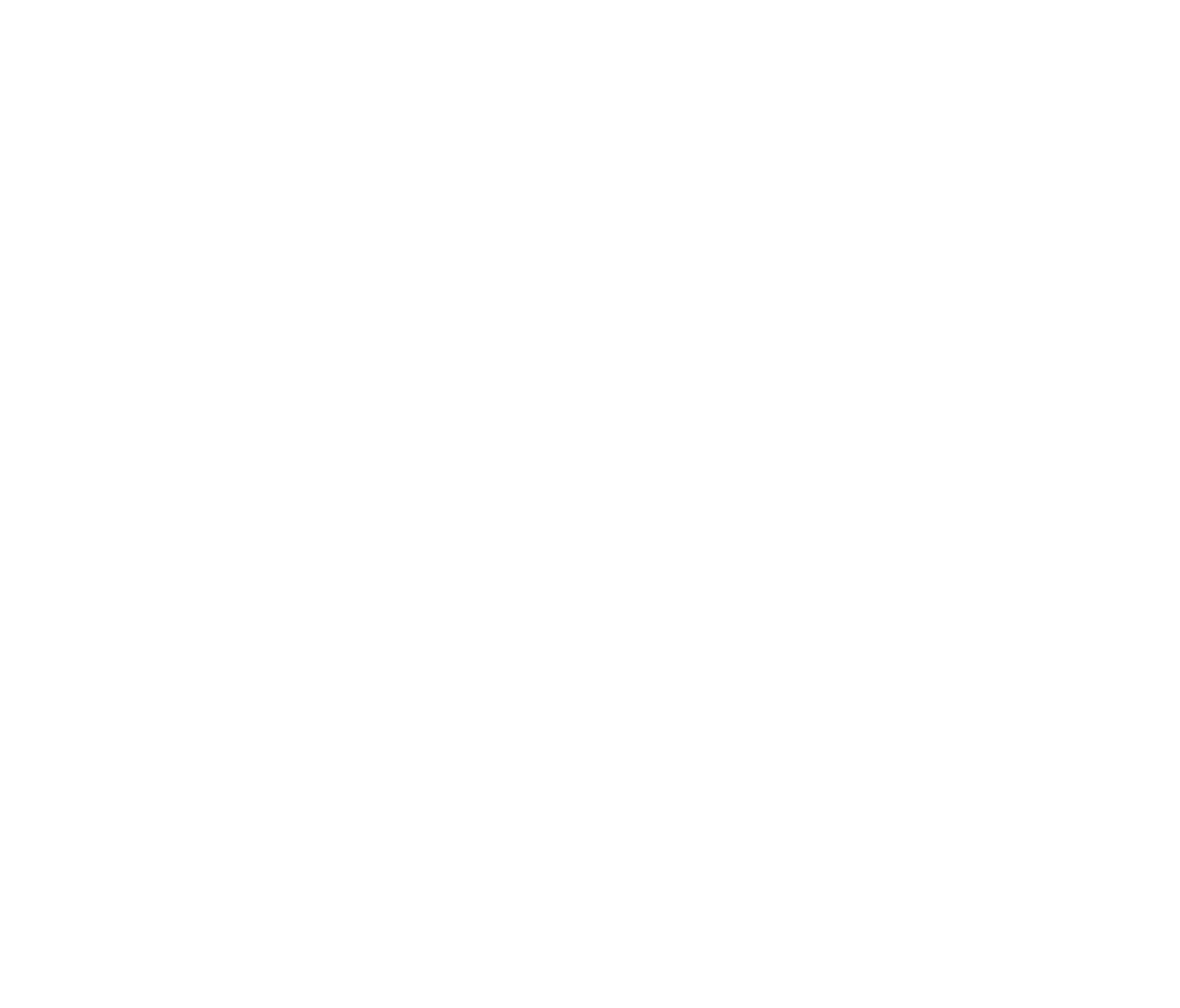
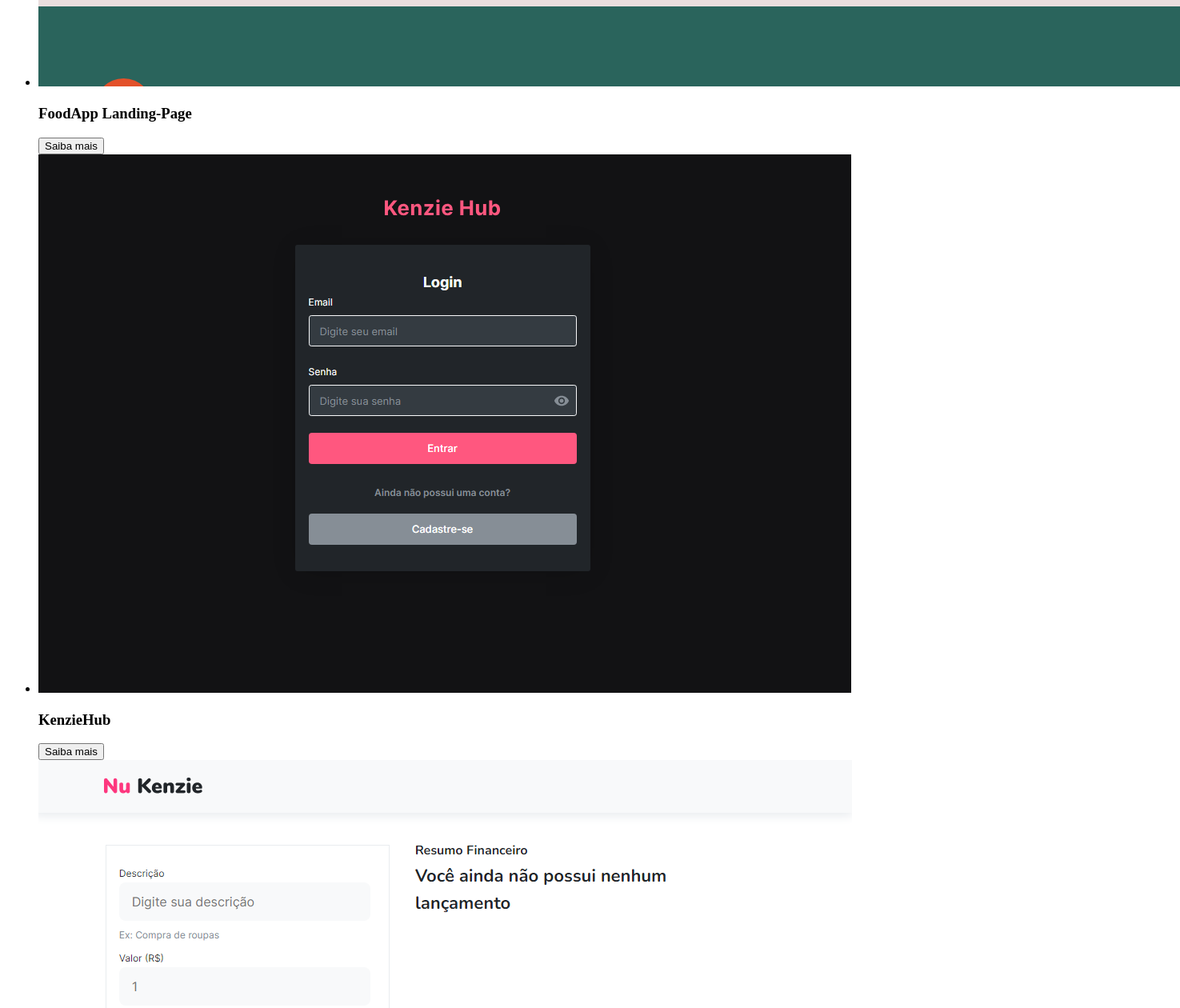
Before and after one commit to m-ruhtra/Portfolio, a React (Vite) app: page / in a window 1280 px wide. Shown: the part 1520-2780 px from the top of the page at 80% size, 1475 px wide, since content can reach past the window. Before the commit the page ends 821 px from the top, so only its background shows below. Built offline with nearby package versions, Linux system fonts and the light colour scheme.

Commit message:
feat: Implementação do ProjectsSection

```diff
--- /dev/null
+++ b/src/components/Sections/ProjectsSection/ProjectsList/ProjectCard/index.jsx
@@ -0,0 +1,13 @@
+export const ProjectCard = ({ project }) => {
+    return(
+        <li>
+            <img src={project.img} alt={project.altImg} />
+
+            <div>
+                <h3>{project.name}</h3>
+
+                <button>Saiba mais</button>
+            </div>
+        </li>
+    )
+};
--- /dev/null
+++ b/src/components/Sections/ProjectsSection/ProjectsList/index.jsx
@@ -0,0 +1,16 @@
+import { projectsData } from "../../../../data/projectsData";
+import { ProjectCard } from "./ProjectCard";
+
+export const ProjectList = () => {
+    return(
+        <ul>
+            {
+                projectsData.map((project) => {
+                    return(
+                        <ProjectCard key={project.id} project={project} />
+                    )
+                })
+            }
+        </ul>
+    )
+};
--- a/src/components/Sections/ProjectsSection/index.jsx
+++ b/src/components/Sections/ProjectsSection/index.jsx
@@ -0,0 +1,11 @@
+import { ProjectList } from "./ProjectsList";
+
+export const ProjectsSection = () => {
+    return(
+        <section>
+            <h2>Projetos</h2>
+
+            <ProjectList />
+        </section>
+    )
+};
--- a/src/components/Sections/index.jsx
+++ b/src/components/Sections/index.jsx
@@ -1,3 +1,5 @@
 import { BannerSection } from "./BannerSection";
+import { TechSection } from "./TechsSection";
+import { ProjectsSection } from "./ProjectsSection";
 
-export { BannerSection };
+export { BannerSection, TechSection, ProjectsSection };
--- a/src/data/projectsData.js
+++ b/src/data/projectsData.js
@@ -5,7 +5,7 @@ import projectFoodApp from "../assets/projects/projectFoodAppLP.png";
 export const projectsData = [
     {
         id: 1,
-        title: "FoodApp Landing-Page",
+        name: "FoodApp Landing-Page",
         description: `Landing Page com o objetivo de práticar programação com React.
         Criada a partir de um protótipo fornecido pelo Figma.`,
         stacks: [
@@ -14,10 +14,11 @@ export const projectsData = [
         ],
         hiperlink: "https://food-app-landing-page-xi.vercel.app/",
         img: projectFoodApp,
+        altImg: `Imagem do Projeto FoodApp Landing-Page`,
     },
     {
         id: 2,
-        title: "KenzieHub",
+        name: "KenzieHub",
         description: `Aplicação com foco na implementação de features de cadastro e login.
         Na dashboard o usuário pode cadastrar, editar e excluir tecnologias que possui
         conhecimentos. A aplicação possui UI replicado por arquivo no Figma e faz
@@ -31,10 +32,11 @@ export const projectsData = [
         ],
         hiperlink: "https://kenzie-hub-six-virid.vercel.app/",
         img: projectKenzieHub,
+        altImg: `Imagem do Projeto KenzieHub`,
     },
     {
         id: 3,
-        title: "NuKenzie",
+        name: "NuKenzie",
         description: `Aplicação para gerenciamento de gastos, sendo possível o cadastramento
         e exclusão de entradas e saídas de valores, assim como a visualização do saldo total.`,
         stacks: [
@@ -43,5 +45,6 @@ export const projectsData = [
         ],
         hiperlink: "https://nukenzie-mruhtra.vercel.app/",
         img: projectNuKenzie,
+        altImg: `Imagem do Projeto NuKenzie`,
     },
 ];
--- a/src/pages/HomePage/index.jsx
+++ b/src/pages/HomePage/index.jsx
@@ -1,6 +1,5 @@
 import { DefaultTemplate } from "../../components";
-import { BannerSection } from "../../components/Sections";
-import { TechSection } from "../../components/Sections/TechsSection";
+import { BannerSection, ProjectsSection, TechSection } from "../../components/Sections";
 
 export const HomePage = () => {
     return(
@@ -8,6 +7,7 @@ export const HomePage = () => {
             <DefaultTemplate>
                 <BannerSection />
                 <TechSection />
+                <ProjectsSection />
             </DefaultTemplate>
         </>
     )
```
